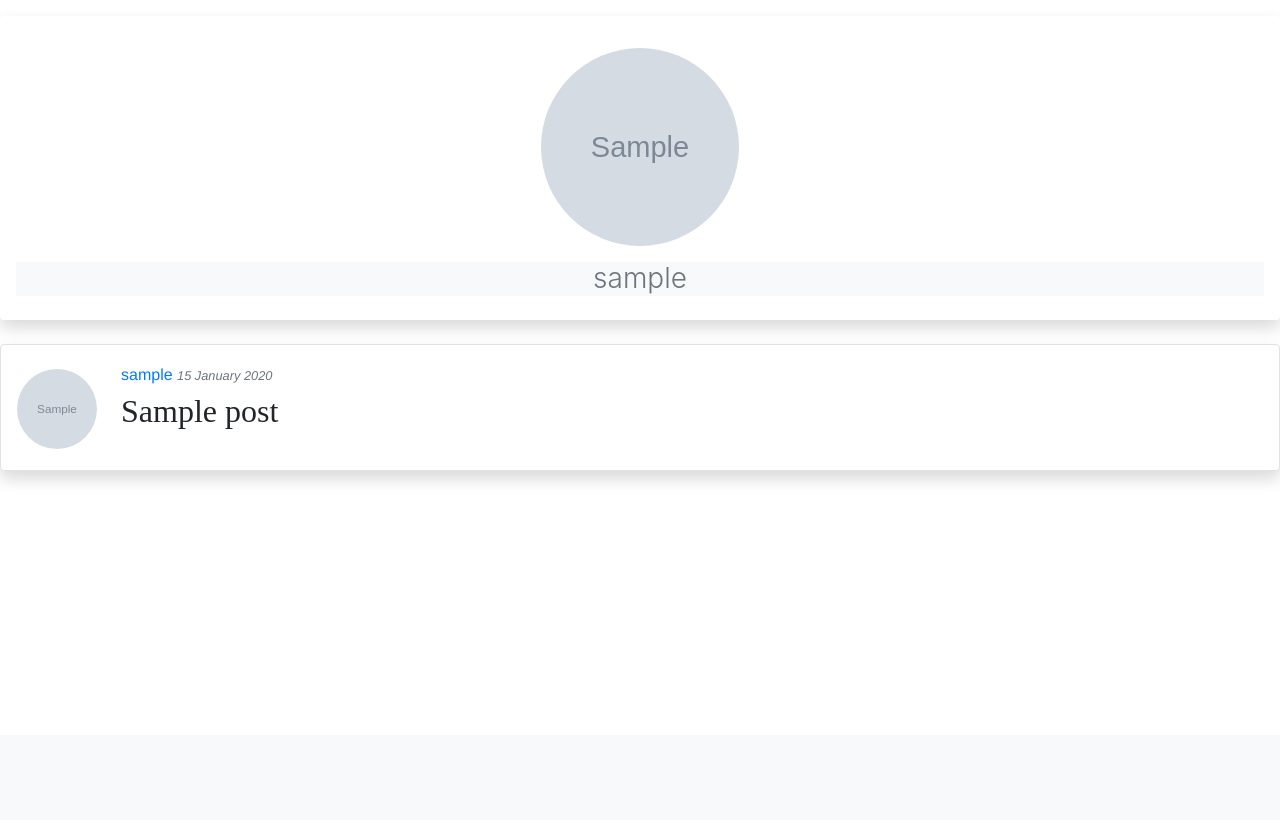
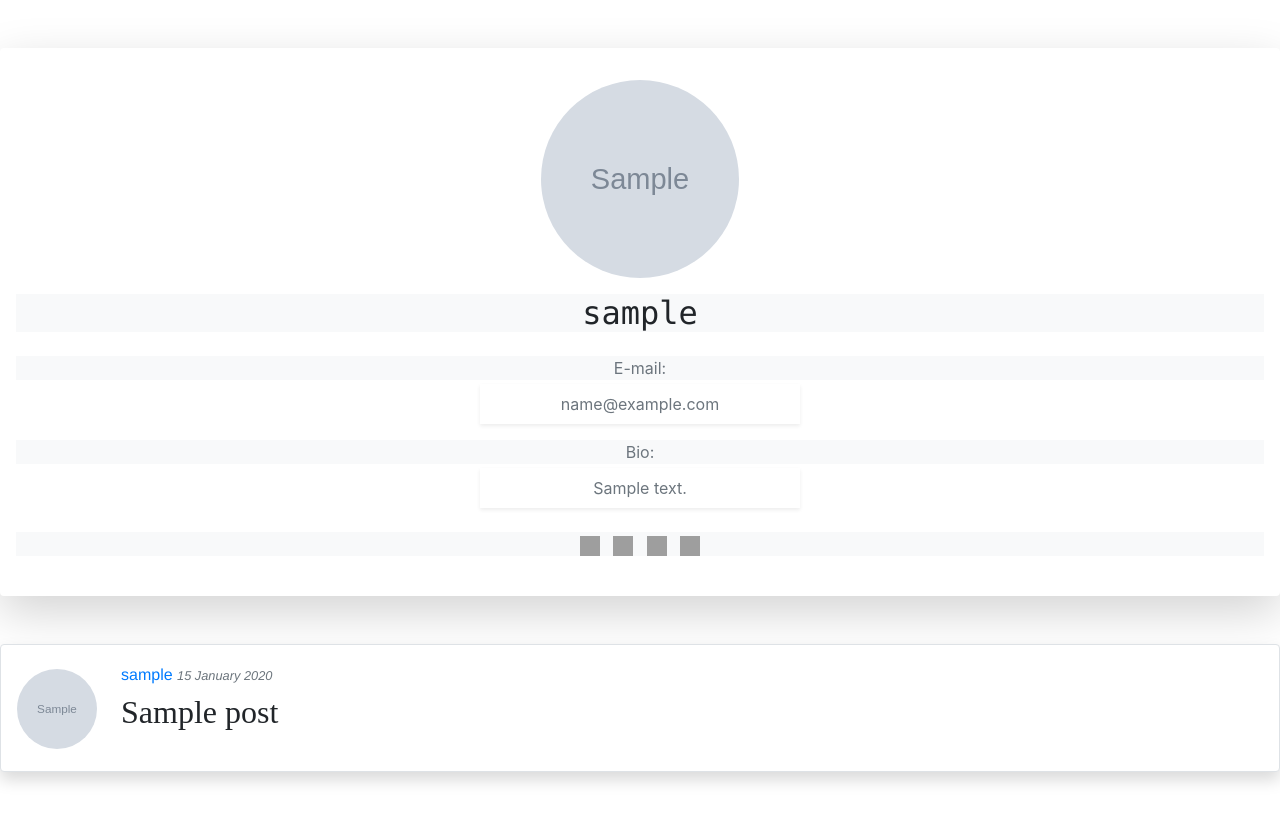
Before and after one commit to FuhadIhthisham/Django-Blog, a Django app: a page that uses blog/templates/blog/user_post.html in a window 1280 px wide. Shown: the part 65-885 px from the top of the page. Before the commit the page ends 545 px from the top, so only its background shows below. Run offline with Django 3.2, Linux system fonts and the light colour scheme; tables that the repository leaves empty hold one stand-in row (values such as "Sample post"); grey boxes marked "Sample" are stand-in pictures; some libraries are stand-ins or nearby versions; grey boxes are pictures that could not be loaded.

Commit message:
Added bio and FB,instagram,linkedin,website links

```diff
--- a/blog/templates/blog/user_post.html
+++ b/blog/templates/blog/user_post.html
@@ -2,35 +2,105 @@
 {% load crispy_forms_tags %}
 {% block content %}
     {% for post in posts|slice:":1" %}
-        <div class="mt-3 shadow p-3 mb-4 bg-white rounded" align="center">
-            <img src="{{ post.author.profile.image.url }}" alt="{{ post.author.username }}" class="rounded-circle p-3", width="230", height="230">
-            <h3 class="bg-light text-secondary font-weight-light">{{post.author.username}}</h3>
-            {% if user.email %}
-                <p class="mb-4 bg-light text-secondary">E-mail: {{ post.author.email }}</p>
+        <div class="shadow-lg p-3 mb-5 mt-5 bg-white rounded" align="center">
+            <img src="{{ post.author.profile.image.url }}"
+                 alt="{{ post.author.username }}"
+                 class="rounded-circle p-3"
+                 width="230"
+                 height="230">
+            <h2 class="bg-light mb-4 text-monospace">{{post.author.username}}</h2>
+            {% if post.author.email %}
+            <p class="mb-1 bg-light text-secondary">
+                <span class="user-select-none">E-mail:</span>
+                <div class="container shadow-sm p-2 mb-2 text-secondary" style="width:20em !important">
+                    {{ post.author.email }}
+                </div>
+            </p>
             {% endif %}
+
+            {% if post.author.profile.bio %}
+            <p class="mb-1 bg-light text-secondary"><span class="user-select-none">Bio:</span>
+                <div class="container shadow-sm p-2 mb-4 text-secondary" style="width:20em !important">
+                    {{ post.author.profile.bio }}
+                </div>
+            </p>
+            {% endif %}
+
+
+            {% if post.author.profile.instagram_url %}
+        <p class="mb-4 bg-light text-secondary">
+            <a href="{{ post.author.profile.instagram_url }}" style="text-decoration: none;">
+                <img src="https://www.flaticon.com/svg/static/icons/svg/174/174855.svg"
+                alt="Instagram"
+                width=20px
+                height=20px>
+            </a>
+            &nbsp;
+        {% endif %}
+        {% if post.author.profile.fb_url %}
+            <a href="{{ post.author.profile.fb_url }}" style="text-decoration: none;">
+                <img src="https://www.flaticon.com/svg/static/icons/svg/174/174848.svg"
+                alt="Facebook"
+                width=20px
+                height=20px>
+            </a>
+            &nbsp;
+        {% endif %}
+        {% if post.author.profile.linkedin_url %}
+            <a href="{{ post.author.profile.linkedin_url }}" style="text-decoration: none;">
+                <img src="https://www.flaticon.com/premium-icon/icons/svg/3256/3256016.svg"
+                alt="LinkedIn"
+                width=20px
+                height=20px>
+            </a>
+            &nbsp;
+        {% endif %}
+        {% if post.author.profile.website_url %}
+            <a href="{{ post.author.profile.website_url }}" style="text-decoration: none;">
+                <img src="https://www.flaticon.com/svg/static/icons/svg/718/718150.svg"
+                alt="Website"
+                width=20px
+                height=20px>
+            </a>
+        </p>
+        {% endif %}
+
+
         </div>
-
     {% endfor %}
 
     {% for post in posts %}
+
         <div class="media border mt-3 shadow p-3 mb-5 bg-white rounded">
-            <a href=""><img src="{{ post.author.profile.image.url }}" alt="" class="mr-2 mt-2 rounded-circle" width="80px" height="80px" "></a>
+            <a href="">
+                <img src="{{ post.author.profile.image.url }}"
+                     alt=""
+                     class="mr-2 mt-2 rounded-circle"
+                     width="80px"
+                     height="80px">
+            </a>
+
           <div class="media-body mt-1 ml-3 mb-3">
               <h6 style="font-family:Helvetica">
                   <a href="{% url 'user-post' post.author.username %}">{{ post.author }} </a>
                   <small class="text-muted" style="user-select: none;"><i>{{ post.date_posted|date:'d F Y' }}</i></small>
-                  {% if post.author == user %}
-                    <a class="btn btn-secondary btn-sm mb-2 mr-auto" style="margin: 0px 0px 0px 48em" href="{% url 'blog-update' post.id %}">Update</a>
-                    <a class="btn btn-danger btn-sm mb-2 mr-auto" style="margin: 0px 0px 0px 0px" href="{% url 'blog-delete' post.id %}">Delete</a>
-                  {% endif %}
-              </h6>
+             </h6>
               <span class="text-decoration-none"
                     data-toggle="collapse"
                     href="#collapseExample{{ post.id }}"
                     role="button"
                     aria-expanded="false"
                     aria-controls="collapseExample">
-                <h2 style="font-family:Times New Roman;user-select: none;">{{ post.title }} </h2>
+                <h2 style="font-family:Times New Roman;user-select: none;">{{ post.title }}
+                    {% if post.author == user %}
+                        <a class="btn btn-secondary btn-sm mb-2 mr-auto"
+                           href="{% url 'blog-update' post.id %}">Update
+                        </a>
+                        <a class="btn btn-danger btn-sm mb-2 mr-auto"
+                           href="{% url 'blog-delete' post.id %}">Delete
+                        </a>
+                    {% endif %}
+                </h2>
               </span>
               <div class="collapse" id="collapseExample{{ post.id }}">
                   <div class="card card-body">
@@ -39,25 +109,17 @@
               </div>
           </div>
         </div>
+     {% endfor %}
 
-    <!--    <div class="card border-primary mb-2">-->
-    <!--      <div class="card-header">{{ post.title }}</div>-->
-    <!--      <div class="card-body text-primary">-->
-    <!--        <h5 class="card-title"> Post By {{ post.author }}</h5>-->
-    <!--        <p class="card-text">{{ post.content }}</p>-->
-    <!--      </div>-->
-    <!--    </div>-->
-
-    <!--    <h1>{{ post.title }} </h1>-->
-    <!--    <p>{{ post.author }}</p>-->
-    <!--    <p>{{ post.date_posted|date:'d F Y' }}</p>-->
-    <!--    <p>{{ post.content }}</p>-->
-    {% endfor %}
     <div align="center">
     {% if is_paginated %}
         {% if page_obj.has_previous %}
-            <a class="btn btn-outline-info btn-sm mt-4 mb-4" href="?page=1">First</a>
-            <a class="btn btn-outline-info btn-sm mt-4 mb-4" href="?page={{ page_obj.previous_page_number }}">Previous</a>
+            <a class="btn btn-outline-info btn-sm mt-4 mb-4"
+               href="?page=1">First
+            </a>
+            <a class="btn btn-outline-info btn-sm mt-4 mb-4"
+               href="?page={{ page_obj.previous_page_number }}">Previous
+            </a>
         {% endif %}
         {% for num in page_obj.paginator.page_range %}
             {% if page_obj.number == num %}
--- a/users/forms.py
+++ b/users/forms.py
@@ -28,4 +28,4 @@ class UserUpdateForm(forms.ModelForm):
 class ProfileUpdateForm(forms.ModelForm):
     class Meta:
         model = Profile
-        fields = ['image']
+        fields = ['image', 'bio', 'instagram_url', 'fb_url', 'linkedin_url', 'website_url']
--- a/users/models.py
+++ b/users/models.py
@@ -6,6 +6,11 @@ from PIL import Image
 class Profile(models.Model):
     user = models.OneToOneField(User, on_delete=models.CASCADE)
     image = models.ImageField(default='default.jpg', upload_to='profile pic')
+    bio = models.TextField(default='', max_length=300, blank=True)
+    instagram_url = models.URLField(max_length=255, default='', blank=True)
+    fb_url = models.URLField(max_length=255, blank=True)
+    linkedin_url = models.URLField(max_length=255, blank=True)
+    website_url = models.URLField(max_length=255, blank=True)
 
     def __str__(self):
         return f'{self.user.username} Profile'
--- a/users/templates/users/profile.html
+++ b/users/templates/users/profile.html
@@ -8,11 +8,11 @@
             <p class="mb-4 bg-light text-secondary">{{ user.email }}</p>
         {% endif %}
     </div>
-    <div class="container mt-3" style="width:600px">
+    <div class="container mt-3 mb-5" style="width:600px">
         <form method="POST" enctype="multipart/form-data">
             {% csrf_token %}
             <fieldset>
-                <legend class="p-3 mb-3 bg-light text-secondary border" style="user-select:none;">Profile Info</legend>
+                <legend class="p-3 mb-3 bg-light text-secondary border" style="user-select:none;">Update Profile</legend>
                 {{ u_form|crispy }}
                 {{ p_form|crispy }}
             </fieldset>
--- a/users/views.py
+++ b/users/views.py
@@ -30,7 +30,7 @@ def profile(request):
             u_form.save()
             p_form.save()
             messages.success(request, 'Your Account Have Been Updated!')
-            return redirect('profile')
+            return redirect('user-profile', request.user.username)
     else:
         u_form = UserUpdateForm(instance=request.user)
         p_form = ProfileUpdateForm(instance=request.user.profile)
```
Also changed, not shown: users/templates/users/user_profile.html (+59 -4 lines), users/migrations/0002_profile_bio.py (added), users/migrations/0003_profile_instagram_url.py (added), users/migrations/0004_auto_20201018_2250.py (added), 1 other file.
